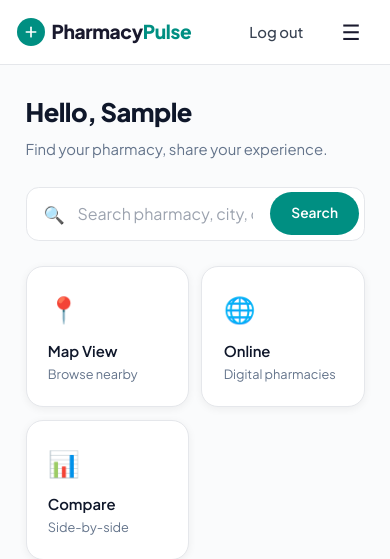
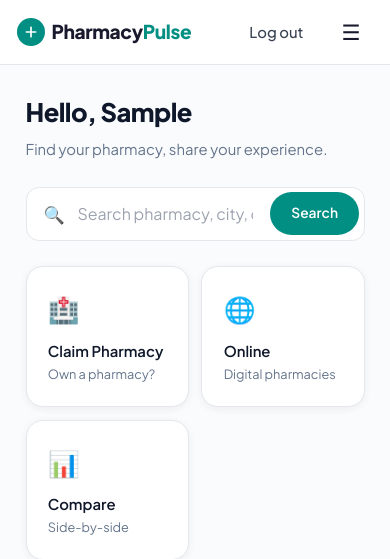
Before and after one commit to gwekworks/itpharmpulse, a Django app: page /home in a window 390 px wide. Shown: the top 559 px of the page. Run offline with Django 4.2, Linux system fonts and the light colour scheme; the visitor is signed in with stand-in values (Sample User, id 1); data that the repository does not hold is empty.

Commit message:
feat: claim pharmacy UX improvements and auth redirect flow
- Replace Map View quick card on patient dashboard (home.html) with
  Claim Pharmacy card (🏥); authenticated users go to /claim,
  unauthenticated users routed to /signup?next=/claim

- Update topbar unauthenticated "Claim a pharmacy" links (desktop +
  mobile drawer) to pass next=/claim on both /signup and /login,
  ensuring users land on /claim after completing registration or login

- Add 24–72 hour review timeframe notice banner on claim page (claim.html)
  below the submission form; update pending claim status message to
  include the same timeframe expectation

- Add "Use my current location" GPS button to the "Looking for a
  Pharmacy?" card inside the AI Copilot modal (ai-copilot.html)

```diff
--- a/pharmacypulse/templates/pharmacypulse/pages/home.html
+++ b/pharmacypulse/templates/pharmacypulse/pages/home.html
@@ -45,11 +45,24 @@
 
     <!-- Quick Actions -->
     <div class="grid grid-cols-2 lg:grid-cols-4 gap-3 pp-mb-24">
-      <a href="/map" class="pp-quick-card" onmouseover="this.style.boxShadow='0 4px 12px rgba(0,0,0,0.05)'" onmouseout="this.style.boxShadow='none'">
+      <!-- <a href="/map" class="pp-quick-card" onmouseover="this.style.boxShadow='0 4px 12px rgba(0,0,0,0.05)'" onmouseout="this.style.boxShadow='none'">
         <span class="pp-quick-icon">📍</span>
         <p class="pp-title-sm">Map View</p>
         <p class="pp-sub-sm">Browse nearby</p>
+      </a> -->
+      {% if user.is_authenticated %}
+      <a href="/claim" class="pp-quick-card" onmouseover="this.style.boxShadow='0 4px 12px rgba(0,0,0,0.05)'" onmouseout="this.style.boxShadow='none'">
+        <span class="pp-quick-icon">🏥</span>
+        <p class="pp-title-sm">Claim Pharmacy</p>
+        <p class="pp-sub-sm">Own a pharmacy?</p>
       </a>
+      {% else %}
+      <a href="/signup?next=/claim" class="pp-quick-card" onmouseover="this.style.boxShadow='0 4px 12px rgba(0,0,0,0.05)'" onmouseout="this.style.boxShadow='none'">
+        <span class="pp-quick-icon">🏥</span>
+        <p class="pp-title-sm">Claim Pharmacy</p>
+        <p class="pp-sub-sm">Own a pharmacy?</p>
+      </a>
+      {% endif %}
       <a href="/online" class="pp-quick-card" onmouseover="this.style.boxShadow='0 4px 12px rgba(0,0,0,0.05)'" onmouseout="this.style.boxShadow='none'">
         <span class="pp-quick-icon">🌐</span>
         <p class="pp-title-sm">Online</p>
--- a/pharmacypulse/templates/pharmacypulse/pages/index.html
+++ b/pharmacypulse/templates/pharmacypulse/pages/index.html
@@ -363,7 +363,7 @@ confidence, wait times, and service ratings. Community-powered pharmacy transpar
       <p class="pp-cta-body" data-t="cta.body2">Not a general review buried in a star rating &mdash; a separate score
         for stock confidence, wait time, and empathetic care.</p>
 
-      <a href="/signup" class="pp-cta-btn" data-t="cta.btn1">Claim your pharmacy free</a>
+      <a href="/signup?next=/claim" class="pp-cta-btn" data-t="cta.btn1">Claim your pharmacy free</a>
     </div>
   </section>
 
--- a/pharmacypulse/templates/pharmacypulse/partials/review-modal.html
+++ b/pharmacypulse/templates/pharmacypulse/partials/review-modal.html
@@ -205,7 +205,13 @@
         <div class="rv-progress-bar"></div>
       </div>
 
-      <label class="rv-label" for="rv-picker-search">SEARCH PHARMACY</label>
+      <div style="display:flex; justify-content:space-between; align-items:center; margin-bottom: 0.375rem;">
+        <label class="rv-label" for="rv-picker-search" style="margin-bottom:0">SEARCH PHARMACY</label>
+        <button type="button" onclick="rvPickerUseCurrentLocation(this)" style="display:inline-flex; align-items:center; gap:0.25rem; background:none; border:none; color:#008F82; font-size:0.75rem; font-weight:600; cursor:pointer; padding:0;">
+          <svg width="12" height="12" viewBox="0 0 24 24" fill="none" stroke="currentColor" stroke-width="2.5" stroke-linecap="round" stroke-linejoin="round"><path d="M20 10c0 6-8 12-8 12s-8-6-8-12a8 8 0 0 1 16 0z"/><circle cx="12" cy="10" r="3"/></svg>
+          <span id="rv-loc-btn-text">Use my current location</span>
+        </button>
+      </div>
       <input class="rv-input" type="search" id="rv-picker-search" placeholder="Search by pharmacy name, city, or ZIP..." autocomplete="off" aria-label="Search pharmacies">
       <div class="rv-picker-list" id="rv-picker-list" role="listbox" aria-label="Pharmacy results"></div>
 
@@ -724,6 +730,25 @@
       });
   }
 
+  window.rvPickerUseCurrentLocation = function(btn) {
+    if (!navigator.geolocation) {
+      loadPickerList();
+      return;
+    }
+    var txt = document.getElementById('rv-loc-btn-text');
+    if (txt) txt.textContent = 'Locating\u2026';
+    navigator.geolocation.getCurrentPosition(function(pos) {
+      var lat = pos.coords.latitude.toFixed(4);
+      var lng = pos.coords.longitude.toFixed(4);
+      document.cookie = 'pp_loc=' + lat + ',' + lng + '; path=/; max-age=2592000; SameSite=Lax';
+      if (txt) txt.textContent = '📍 Location Set';
+      loadPickerList();
+    }, function() {
+      if (txt) txt.textContent = 'Use my current location';
+      alert('Could not get location. Search by name, city, or ZIP instead.');
+    }, { timeout: 10000, maximumAge: 600000 });
+  };
+
   var pickerInput = document.getElementById('rv-picker-search');
   if (pickerInput) {
     pickerInput.addEventListener('input', function() {
--- a/pharmacypulse/templates/pharmacypulse/partials/topbar.html
+++ b/pharmacypulse/templates/pharmacypulse/partials/topbar.html
@@ -40,7 +40,7 @@
       </form>
       {% else %}
       <a href="/login" class="md:inline-flex items-center gap-1 pp-topbar-link">{% trans "Log in" %}</a>
-      <a href="/signup" class="inline-flex items-center gap-1.5 pp-topbar-claim-btn">
+      <a href="/signup?next=/claim" class="inline-flex items-center gap-1.5 pp-topbar-claim-btn">
         <span data-t="nav.claim">Claim a pharmacy</span>
       </a>
       {% endif %}
@@ -69,7 +69,7 @@
           </form>
           {% else %}
           <a href="/login" class="pp-topbar-menu-link">{% trans "Log in" %}</a>
-          <a href="/claim" class="pp-topbar-menu-link pp-topbar-menu-link-accent">{% trans "Claim a pharmacy" %}</a>
+          <a href="/signup?next=/claim" class="pp-topbar-menu-link pp-topbar-menu-link-accent">{% trans "Claim a pharmacy" %}</a>
           <a href="/signup" class="pp-topbar-menu-link pp-topbar-menu-link-accent">{% trans "Sign up" %}</a>
           {% endif %}
         </div>
```
Also changed, not shown: pharmacypulse/templates/pharmacypulse/pages/claim.html (+9 -1 lines).
